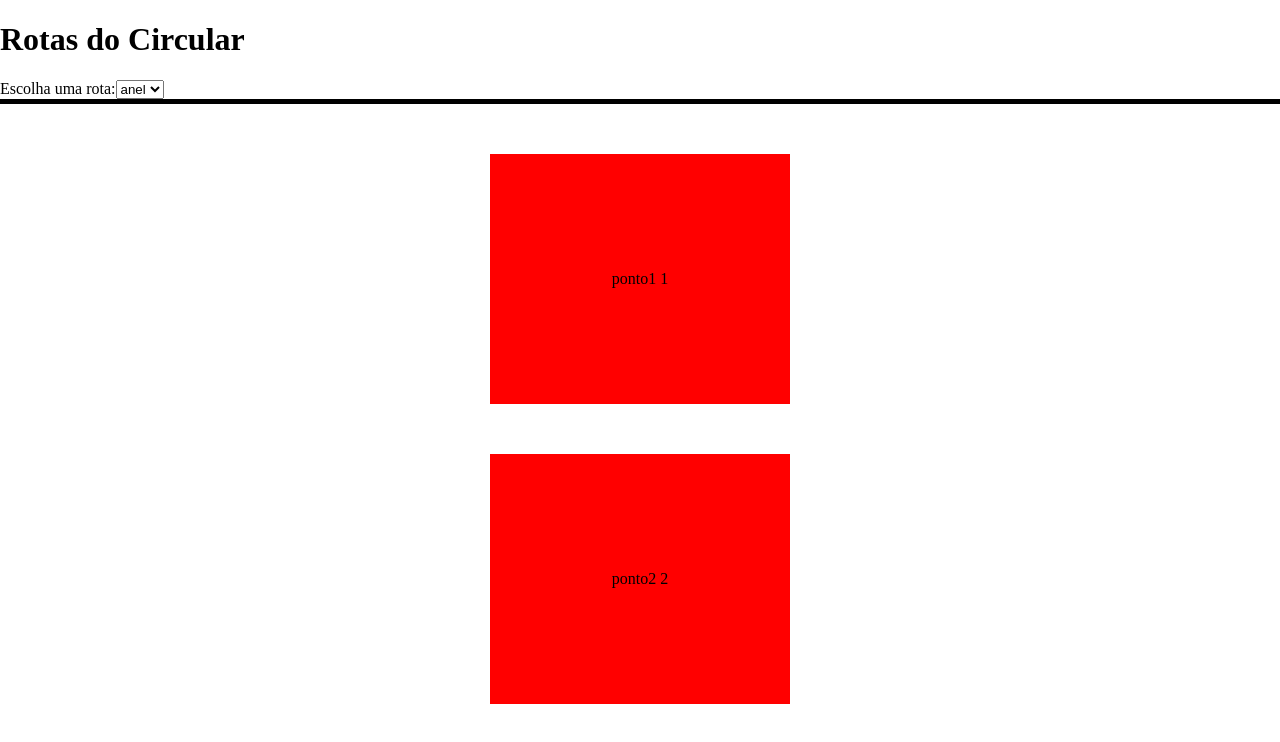
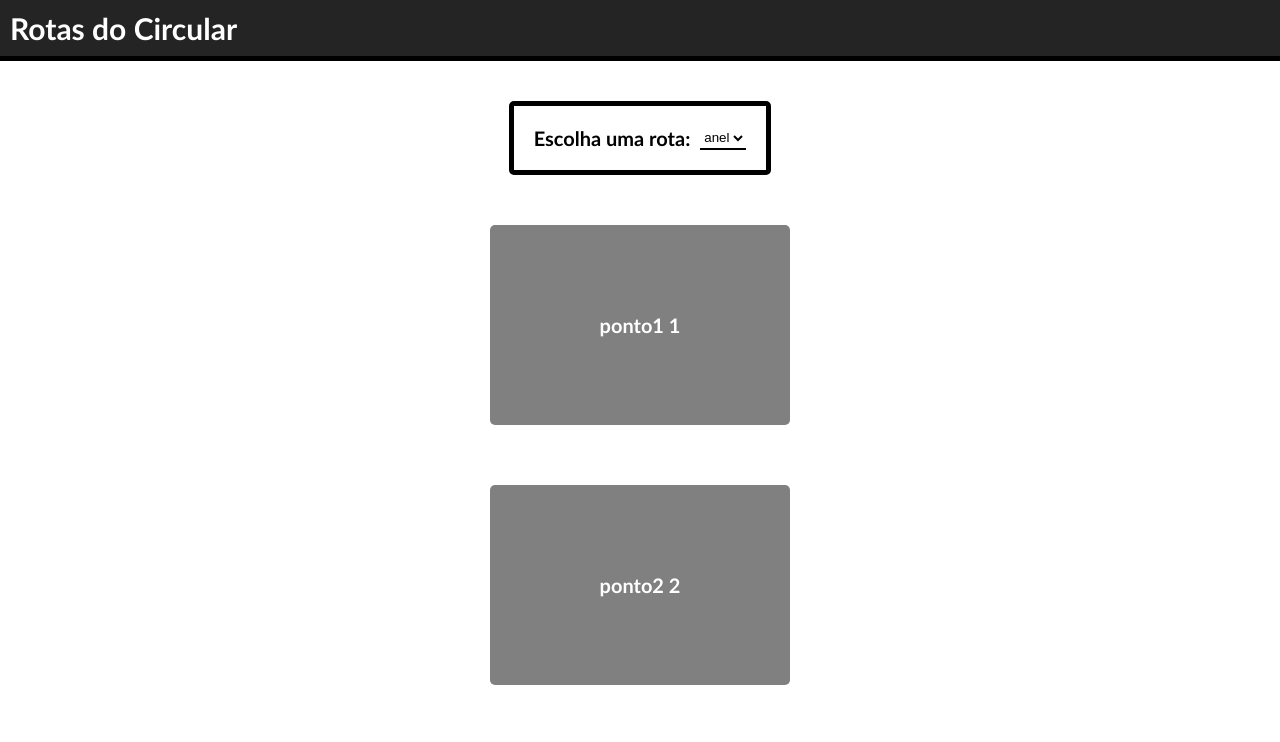
Before and after one commit to ufjf-dcc207/ufjf-dcc207-2024-3-a-trb1-Miguel-Dias-112, a React (Vite) app: page /cadeCircular/rotas in a window 1280 px wide. Shown: the top 742 px of the page. Built offline with nearby package versions, Linux system fonts and the light colour scheme.

Commit message:
adiciona estilos

```diff
--- a/src/Componentes/Rotas/Rotas.css
+++ b/src/Componentes/Rotas/Rotas.css
@@ -5,6 +5,7 @@
     align-items: center ;
     flex-direction: column;
     height: 100%;
+    font-family: 'Gill Sans', 'Gill Sans MT', Calibri, 'Trebuchet MS', sans-serif;
 }
 .Rotas header{
     display: flex;
@@ -12,22 +13,71 @@
     border-bottom: 5px solid black;
     width: 100%;
 }
+.Rotas header h1{
+    display: flex;
+    justify-content: flex-start;
+    align-items: center;
+    background-color: #242424;
+    color: white;
+    font-size: 30px;
+    font-weight: bold;
+
+    padding: 10px;
+    margin: 0%;
+}
 .Rotas main{
     width: 100%;
     height: 100%;
     display: flex;
     justify-content: flex-start;
+    flex-direction: column;
     align-items: center;
-    flex-direction: column;
+}
+.Rotas section{
+    border: 5px solid black;
+    margin-top: 40px;
+    padding: 20px;
+    display: flex;
+    border-radius: 5px;
+    justify-content: center;
+    align-items: center;
+    gap:10px
+}
+.Rotas section label{
+    font-size: 20px;
+    font-weight: bold;
+    display: flex;
+}
+.Rotas section select{
+    width: auto;
+    height: 100%;
+    border-radius: 0px;
+    border: 0px solid black;
+    background: none;
+    border-bottom: 2px solid black;
 }
 .Rotas main .Ponto{
-    width: 50%;
-    max-width: 300px;
-    height: 250px;
+    width:  300px !important;
+    height: 200px;
     display: flex;
-    margin-top: 50px;
     justify-content: center;
     align-items: center;
     flex-direction: column;
-    background-color: red   ;
+    background-color: gray   ;
+    border: 5spx solid rgba(0, 0, 0, 0.089);
+    border-radius: 5px;
+
+    color: white;
+    font-size: 20px;
+    font-weight: bold;
 }
+.Rotas main .Pontos{
+    margin-top: 50px;
+    gap: 60px;
+    display: flex;
+    justify-content: center;
+    align-items: center;
+    flex-direction: column;
+    height: auto;
+    border-radius: 5px;
+}
--- a/src/Componentes/Rotas/Rotas.tsx
+++ b/src/Componentes/Rotas/Rotas.tsx
@@ -5,10 +5,10 @@ type Rotas= {
   pontos: string[]
 }
 const rotas: Rotas[] = [
-  { nome: "anel", id: 1, pontos: ["ponto1", "ponto2"] },
-  { nome: "anel", id: 2, pontos: ["ponto1", "ponto2"] },
-  { nome: "anel", id: 3, pontos: ["ponto1", "ponto2"] },
-  { nome: "anel", id: 4, pontos: ["ponto1", "ponto2"] }
+  { nome: "teste", id: 1, pontos: ["ponto1", "ponto2"] },
+  { nome: "teste", id: 2, pontos: ["ponto1", "ponto2", "ponto3"] },
+  { nome: "teste", id: 3, pontos: ["ponto1"] },
+  { nome: "teste", id: 4, pontos: ["ponto1", "ponto2"] }
 ]
 function Rotas() {
   const pontos:string[] = rotas[0].pontos
@@ -17,7 +17,10 @@ function Rotas() {
       <div className='Rotas'>
         <header>
           <h1>Rotas do Circular</h1>
-          <section>
+
+        </header>
+        <main>
+        <section>
             <label htmlFor="cars">Escolha uma rota:</label>
               <select id="cars" name="cars">
                 <option value="volvo">anel</option>
@@ -26,8 +29,7 @@ function Rotas() {
                 <option value="audi">anel</option>
               </select>
           </section>
-        </header>
-        <main>
+          <div className='Pontos'>
           {
           pontos.map(
             (ponto:String, index) => {
@@ -37,6 +39,8 @@ function Rotas() {
               </div>
             )
           })}
+          </div>
+
         </main>
 
       </div>
```
